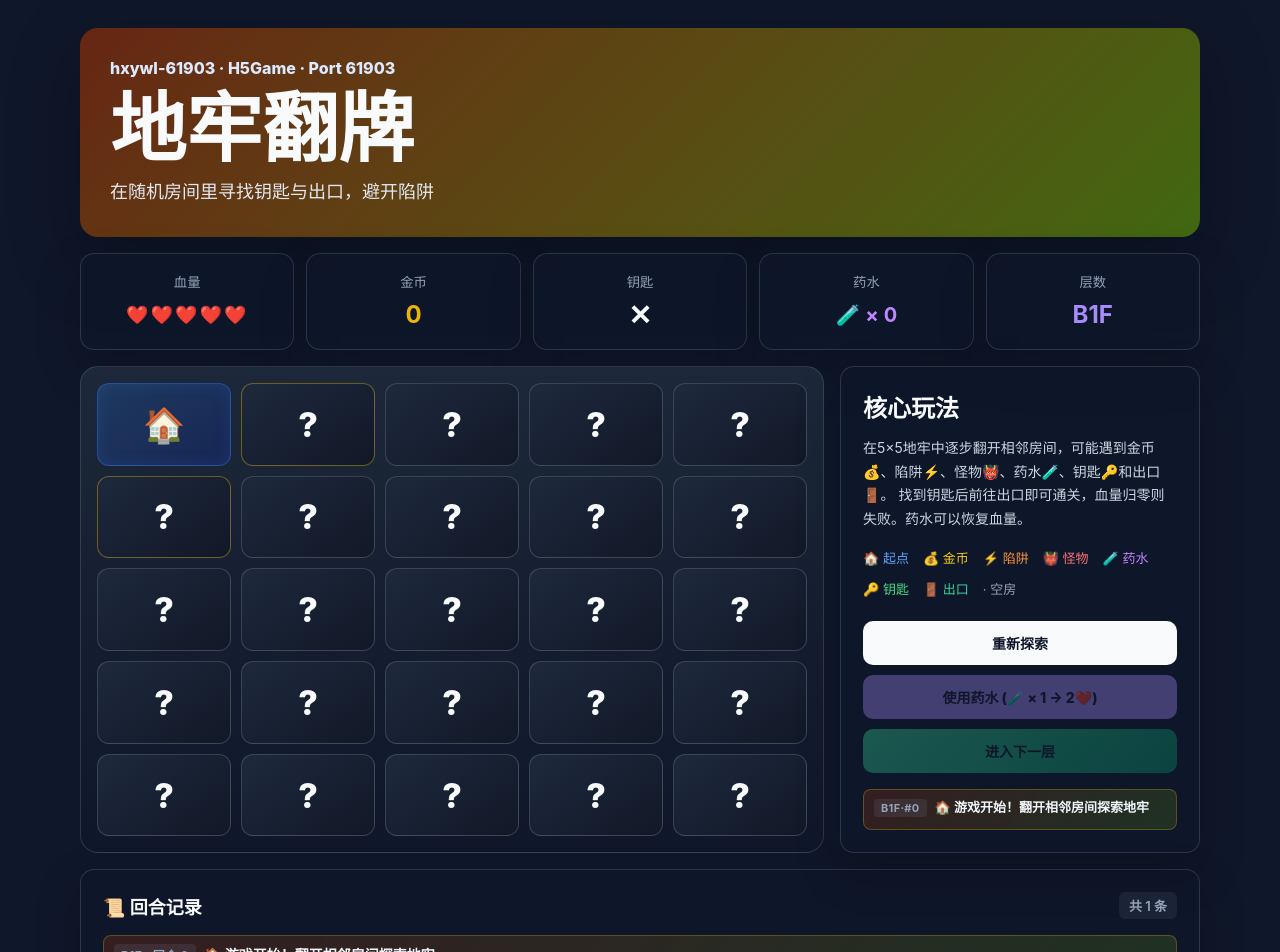
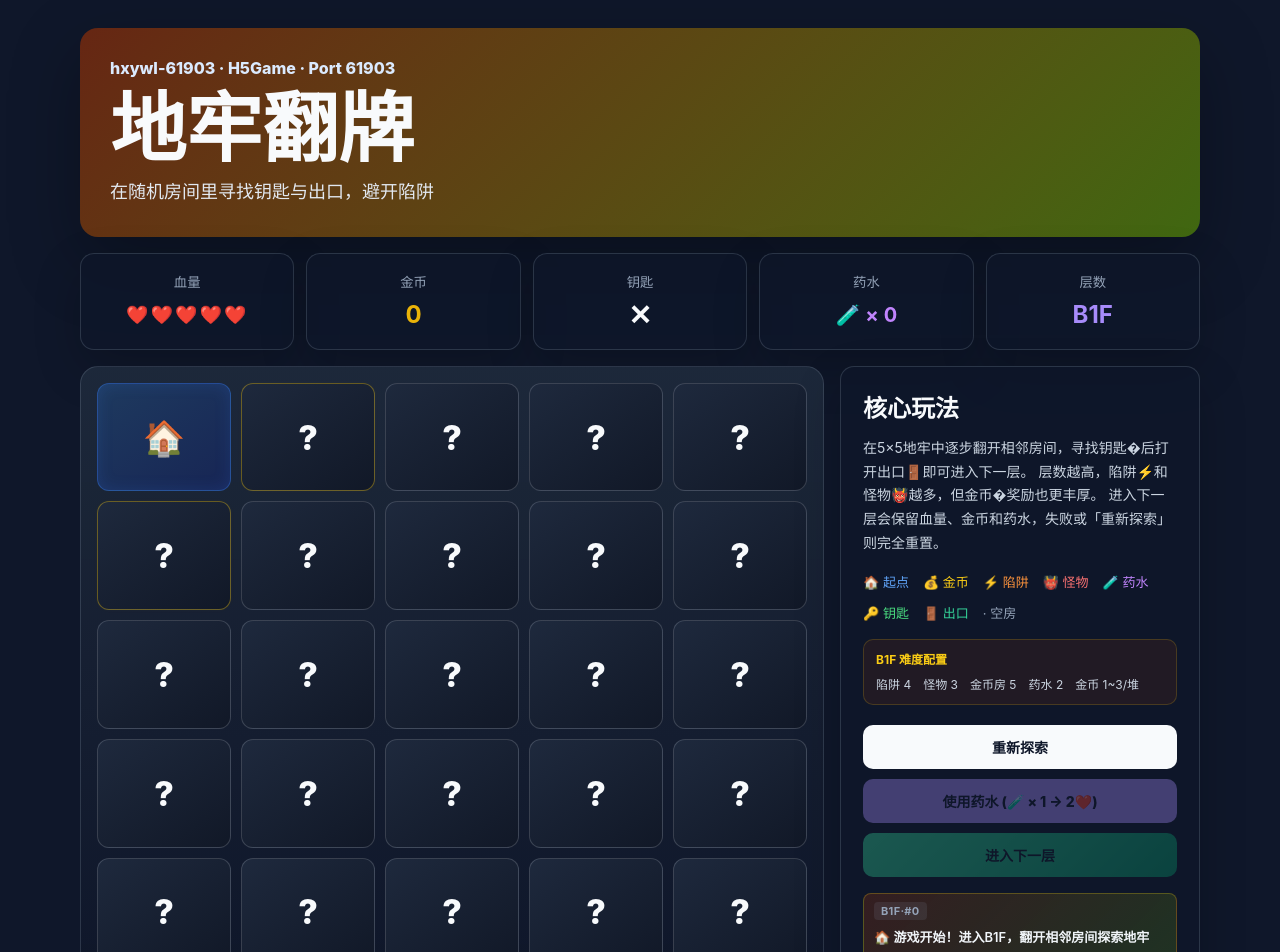
Before and after one commit to aliAjax/hxywl-61903-b85da14, a React (Vite) app: page / in a window 1280 px wide. Shown: the top 952 px of the page. Built offline with nearby package versions, Linux system fonts and the light colour scheme.

Commit message:
.3436396082391580:8b7ece933f617e13359e8c4da9813f82_6a3562bbeaff1d2daeeb7e61.6a3562beeaff1d2daeeb7e63.6a3562bdca26944d9b249c38:Trae CN.T(2026/6/19 23:39:42)

```diff
--- a/src/App.tsx
+++ b/src/App.tsx
@@ -65,6 +65,33 @@ function getNeighbors(idx: number): number[] {
   return out;
 }
 
+interface FloorConfig {
+  coinCt: number;
+  trapCt: number;
+  monsterCt: number;
+  potionCt: number;
+  coinMin: number;
+  coinMax: number;
+  pathMaxDamage: number;
+}
+
+function getFloorConfig(floor: number): FloorConfig {
+  const lv = Math.min(floor, 10);
+  const coinCt = Math.min(5 + Math.floor(lv * 0.7), 10);
+  const trapCt = Math.min(4 + Math.floor(lv * 0.6), 9);
+  const monsterCt = Math.min(3 + Math.floor(lv * 0.5), 7);
+  const potionCt = Math.max(2 - Math.floor((lv - 1) / 3), 1);
+  const coinMin = 1 + Math.floor((lv - 1) / 2);
+  const coinMax = 3 + Math.floor(lv / 2);
+  const pathMaxDamage = MAX_HP + Math.floor((lv - 1) / 2) * 2;
+  return { coinCt, trapCt, monsterCt, potionCt, coinMin, coinMax, pathMaxDamage };
+}
+
+export function getCoinReward(floor: number): number {
+  const cfg = getFloorConfig(floor);
+  return cfg.coinMin + Math.floor(Math.random() * (cfg.coinMax - cfg.coinMin + 1));
+}
+
 function minDamagePath(types: RoomType[], from: number, to: number): number {
   const dist = new Array<number>(TOTAL).fill(Infinity);
   dist[from] = 0;
@@ -90,7 +117,16 @@ function minDamagePath(types: RoomType[], from: number, to: number): number {
   return dist[to];
 }
 
-function generateBoard(): Room[] {
+function generateBoard(floor: number = 1): Room[] {
+  const cfg = getFloorConfig(floor);
+  const totalAllocated = 2 + cfg.coinCt + cfg.trapCt + cfg.monsterCt + cfg.potionCt;
+  const maxAllocatable = TOTAL - 1;
+  const overflow = Math.max(0, totalAllocated - maxAllocatable);
+  const adjCoin = Math.max(1, cfg.coinCt - Math.ceil(overflow / 2));
+  const adjTrap = Math.max(1, cfg.trapCt - Math.ceil(overflow / 3));
+  const adjMonster = Math.max(1, cfg.monsterCt - Math.floor(overflow / 3));
+  const adjPotion = cfg.potionCt;
+
   for (let attempt = 0; attempt < 200; attempt++) {
     const types: RoomType[] = new Array<RoomType>(TOTAL).fill("empty");
     types[0] = "start";
@@ -102,19 +138,15 @@ function generateBoard(): Room[] {
     types[keyIdx] = "key";
     types[exitIdx] = "exit";
     const rest = positions.slice(2);
-    const coinCt = 5;
-    const trapCt = 4;
-    const monsterCt = 3;
-    const potionCt = 2;
     for (let i = 0; i < rest.length; i++) {
-      if (i < coinCt) types[rest[i]] = "coin";
-      else if (i < coinCt + trapCt) types[rest[i]] = "trap";
-      else if (i < coinCt + trapCt + monsterCt) types[rest[i]] = "monster";
-      else if (i < coinCt + trapCt + monsterCt + potionCt) types[rest[i]] = "potion";
+      if (i < adjCoin) types[rest[i]] = "coin";
+      else if (i < adjCoin + adjTrap) types[rest[i]] = "trap";
+      else if (i < adjCoin + adjTrap + adjMonster) types[rest[i]] = "monster";
+      else if (i < adjCoin + adjTrap + adjMonster + adjPotion) types[rest[i]] = "potion";
     }
     const d1 = minDamagePath(types, 0, keyIdx);
     const d2 = minDamagePath(types, keyIdx, exitIdx);
-    if (d1 + d2 < MAX_HP) {
+    if (d1 + d2 <= cfg.pathMaxDamage) {
       return types.map((t) => ({ type: t, revealed: t === "start" }));
     }
   }
@@ -125,30 +157,36 @@ function generateBoard(): Room[] {
   const safeCorridor = new Set([0, 1, 2, 7, 12, 17, 22, 23, 24]);
   const allPositions = Array.from({ length: TOTAL }, (_, i) => i);
   const available = shuffle(allPositions.filter((i) => !safeCorridor.has(i)));
-  for (let i = 0; i < 3 && i < available.length; i++) fallback[available[i]] = "trap";
-  for (let i = 3; i < 5 && i < available.length; i++) fallback[available[i]] = "monster";
-  for (let i = 5; i < 10 && i < available.length; i++) fallback[available[i]] = "coin";
-  for (let i = 10; i < 12 && i < available.length; i++) fallback[available[i]] = "potion";
+  const fbTrap = Math.min(adjTrap, 3);
+  const fbMonster = Math.min(adjMonster, 3);
+  const fbCoin = Math.min(adjCoin, 6);
+  const fbPotion = adjPotion;
+  let idx = 0;
+  for (let i = 0; i < fbTrap && idx < available.length; i++, idx++) fallback[available[idx]] = "trap";
+  for (let i = 0; i < fbMonster && idx < available.length; i++, idx++) fallback[available[idx]] = "monster";
+  for (let i = 0; i < fbCoin && idx < available.length; i++, idx++) fallback[available[idx]] = "coin";
+  for (let i = 0; i < fbPotion && idx < available.length; i++, idx++) fallback[available[idx]] = "potion";
   return fallback.map((t) => ({ type: t, revealed: t === "start" }));
 }
 
 let recordIdCounter = 0;
 
 export default function App() {
-  const [board, setBoard] = useState<Room[]>(generateBoard);
+  const initialFloor = 1;
+  const [board, setBoard] = useState<Room[]>(() => generateBoard(initialFloor));
   const [hp, setHp] = useState(MAX_HP);
   const [coins, setCoins] = useState(0);
   const [keys, setKeys] = useState(0);
   const [potions, setPotions] = useState(0);
-  const [floor, setFloor] = useState(1);
+  const [floor, setFloor] = useState(initialFloor);
   const [status, setStatus] = useState<"playing" | "won" | "lost">("playing");
   const [turn, setTurn] = useState(0);
   const [history, setHistory] = useState<TurnRecord[]>([
     {
       id: ++recordIdCounter,
       turn: 0,
-      floor: 1,
-      event: "🏠 游戏开始！翻开相邻房间探索地牢",
+      floor: initialFloor,
+      event: `🏠 游戏开始！进入B${initialFloor}F，翻开相邻房间探索地牢`,
       hpDelta: 0,
       coinDelta: 0,
       items: [],
@@ -235,13 +273,13 @@ export default function App() {
           });
         }
       } else if (room.type === "coin") {
-        const gain = 1 + Math.floor(Math.random() * 3);
+        const gain = getCoinReward(floor);
         newCoins = coins + gain;
         records.push({
           id: ++recordIdCounter,
           turn: nextTurn,
           floor,
-          event: `💰 发现${gain}枚金币！`,
+          event: `💰 发现${gain}枚金币！（B${floor}F奖励加成）`,
           roomType: "coin",
           hpDelta: 0,
           coinDelta: gain,
@@ -337,20 +375,21 @@ export default function App() {
   );
 
   const resetGame = useCallback(() => {
-    setBoard(generateBoard());
+    const newFloor = 1;
+    setBoard(generateBoard(newFloor));
     setHp(MAX_HP);
     setCoins(0);
     setKeys(0);
     setPotions(0);
-    setFloor(1);
+    setFloor(newFloor);
     setStatus("playing");
     setTurn(0);
     setHistory([
       {
         id: ++recordIdCounter,
         turn: 0,
-        floor: 1,
-        event: "🏠 重新开始探索！",
+        floor: newFloor,
+        event: "🏠 重新开始探索！一切已重置，进入B1F",
         hpDelta: 0,
         coinDelta: 0,
         items: [],
@@ -359,8 +398,10 @@ export default function App() {
   }, []);
 
   const nextFloor = useCallback(() => {
-    setBoard(generateBoard());
-    setFloor((f: number) => f + 1);
+    const newFloor = floor + 1;
+    const nextCfg = getFloorConfig(newFloor);
+    setBoard(generateBoard(newFloor));
+    setFloor(newFloor);
     setKeys(0);
     setStatus("playing");
     setTurn(0);
@@ -368,8 +409,8 @@ export default function App() {
       {
         id: ++recordIdCounter,
         turn: 0,
-        floor: floor + 1,
-        event: "⬆️ 进入下一层！",
+        floor: newFloor,
+        event: `⬆️ 进入B${newFloor}F！陷阱+${nextCfg.trapCt}、怪物+${nextCfg.monsterCt}、金币奖励范围${nextCfg.coinMin}~${nextCfg.coinMax}，请谨慎探索`,
         hpDelta: 0,
         coinDelta: 0,
         items: [],
@@ -502,8 +543,9 @@ export default function App() {
         <aside className="side-panel">
           <h2>核心玩法</h2>
           <p>
-            在5×5地牢中逐步翻开相邻房间，可能遇到金币💰、陷阱⚡、怪物👹、药水🧪、钥匙🔑和出口🚪。
-            找到钥匙后前往出口即可通关，血量归零则失败。药水可以恢复血量。
+            在5×5地牢中逐步翻开相邻房间，寻找钥匙�后打开出口🚪即可进入下一层。
+            层数越高，陷阱⚡和怪物👹越多，但金币�奖励也更丰厚。
+            进入下一层会保留血量、金币和药水，失败或「重新探索」则完全重置。
           </p>
           <div className="legend">
             <span className="leg-start">🏠 起点</span>
@@ -514,6 +556,16 @@ export default function App() {
             <span className="leg-key">🔑 钥匙</span>
             <span className="leg-exit">🚪 出口</span>
             <span className="leg-empty">· 空房</span>
+          </div>
+          <div className="floor-info">
+            <small>B{floor}F 难度配置</small>
+            <div className="floor-config">
+              <span>陷阱 {getFloorConfig(floor).trapCt}</span>
+              <span>怪物 {getFloorConfig(floor).monsterCt}</span>
+              <span>金币房 {getFloorConfig(floor).coinCt}</span>
+              <span>药水 {getFloorConfig(floor).potionCt}</span>
+              <span>金币 {getFloorConfig(floor).coinMin}~{getFloorConfig(floor).coinMax}/堆</span>
+            </div>
           </div>
           <div className="actions">
             <button className="btn-reset" onClick={resetGame}>
@@ -601,10 +653,10 @@ export default function App() {
         <h2>结算预览</h2>
         <p>
           {status === "won"
-            ? `🎉 恭喜通关第${floor}层！获得${coins}金币，剩余${potions}瓶药水。点击「进入下一层」继续冒险！`
+            ? `🎉 恭喜通关B${floor}F！累计获得${coins}💰金币，当前血量${hp}/${MAX_HP}❤️，剩余${potions}瓶🧪药水。点击「进入下一层」继续向B${floor + 1}F深入，届时将有更多陷阱和怪物，但金币奖励也会更丰厚！`
             : status === "lost"
-              ? "💀 探索失败，血量归零。点击「重新探索」再来一局！"
-              : `正在探索第${floor}层，血量${hp}，金币${coins}，药水${potions}瓶，${keys > 0 ? "已持有钥匙🔑" : "尚未找到钥匙"}。继续翻开相邻房间前进！`}
+              ? `💀 探索失败，在B${floor}F血量归零。共获得${coins}💰金币，到达B${floor}F。点击「重新探索」从B1F再次挑战！`
+              : `正在探索B${floor}F，血量${hp}/${MAX_HP}❤️，金币${coins}💰，药水${potions}🧪，${keys > 0 ? "已持有钥匙🔑，赶快找到出口🚪！" : "尚未找到钥匙🔑，继续翻开相邻房间小心前进！"}本层有${getFloorConfig(floor).trapCt}个陷阱⚡和${getFloorConfig(floor).monsterCt}只怪物👹，谨慎行动！`}
         </p>
       </section>
     </main>
--- a/src/styles.css
+++ b/src/styles.css
@@ -289,6 +289,34 @@ button {
 
 .legend span {
   padding: 3px 0;
+}
+
+.floor-info {
+  margin-top: 14px;
+  padding: 10px 12px;
+  border-radius: 10px;
+  background: rgba(124, 45, 18, 0.18);
+  border: 1px solid rgba(250, 204, 21, 0.18);
+}
+
+.floor-info small {
+  display: block;
+  color: #facc15;
+  font-weight: 700;
+  font-size: 12px;
+  margin-bottom: 6px;
+}
+
+.floor-config {
+  display: flex;
+  flex-wrap: wrap;
+  gap: 4px 12px;
+  font-size: 12px;
+  color: #cbd5e1;
+}
+
+.floor-config span {
+  padding: 2px 0;
 }
 
 .leg-start { color: #60a5fa; }
```
